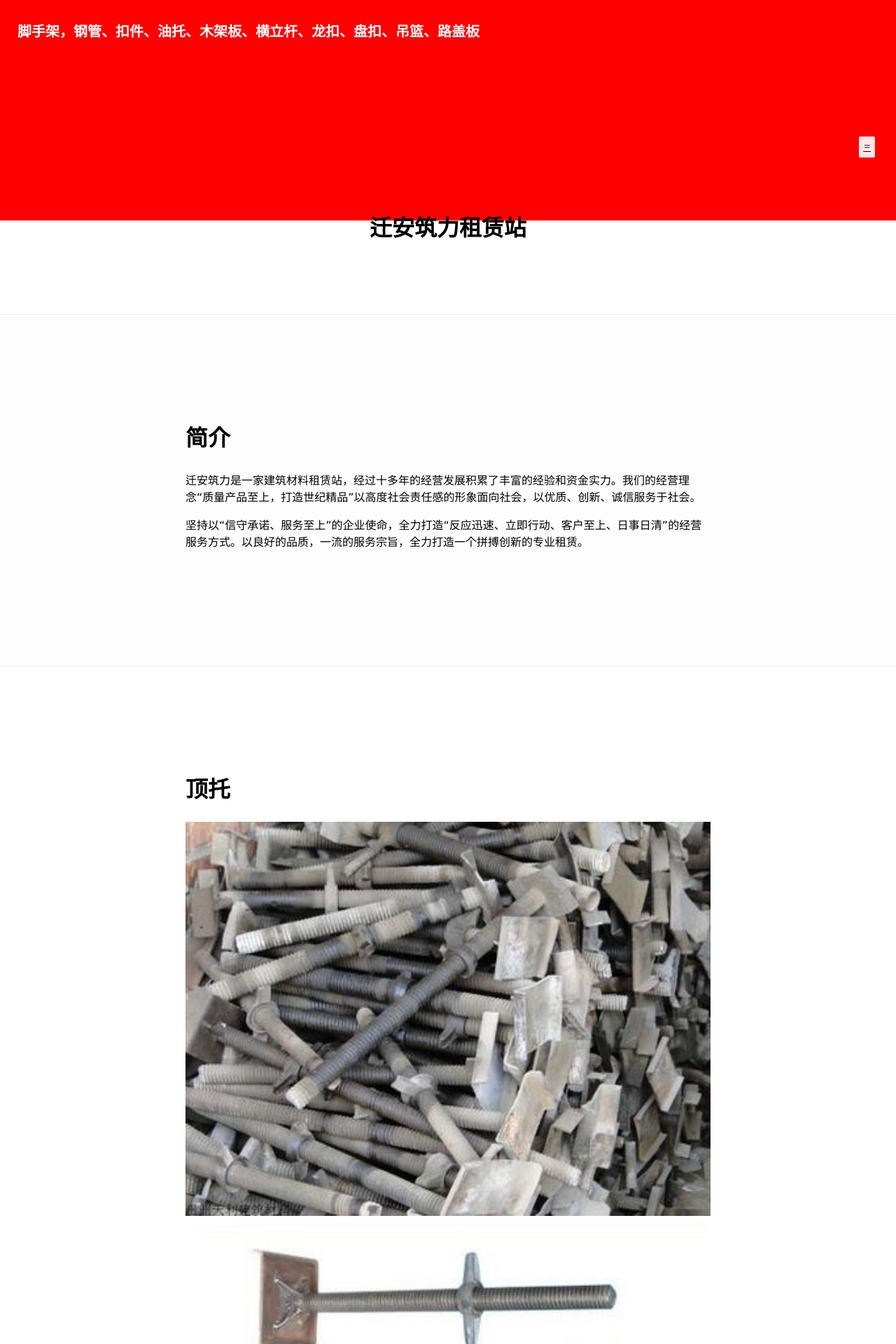
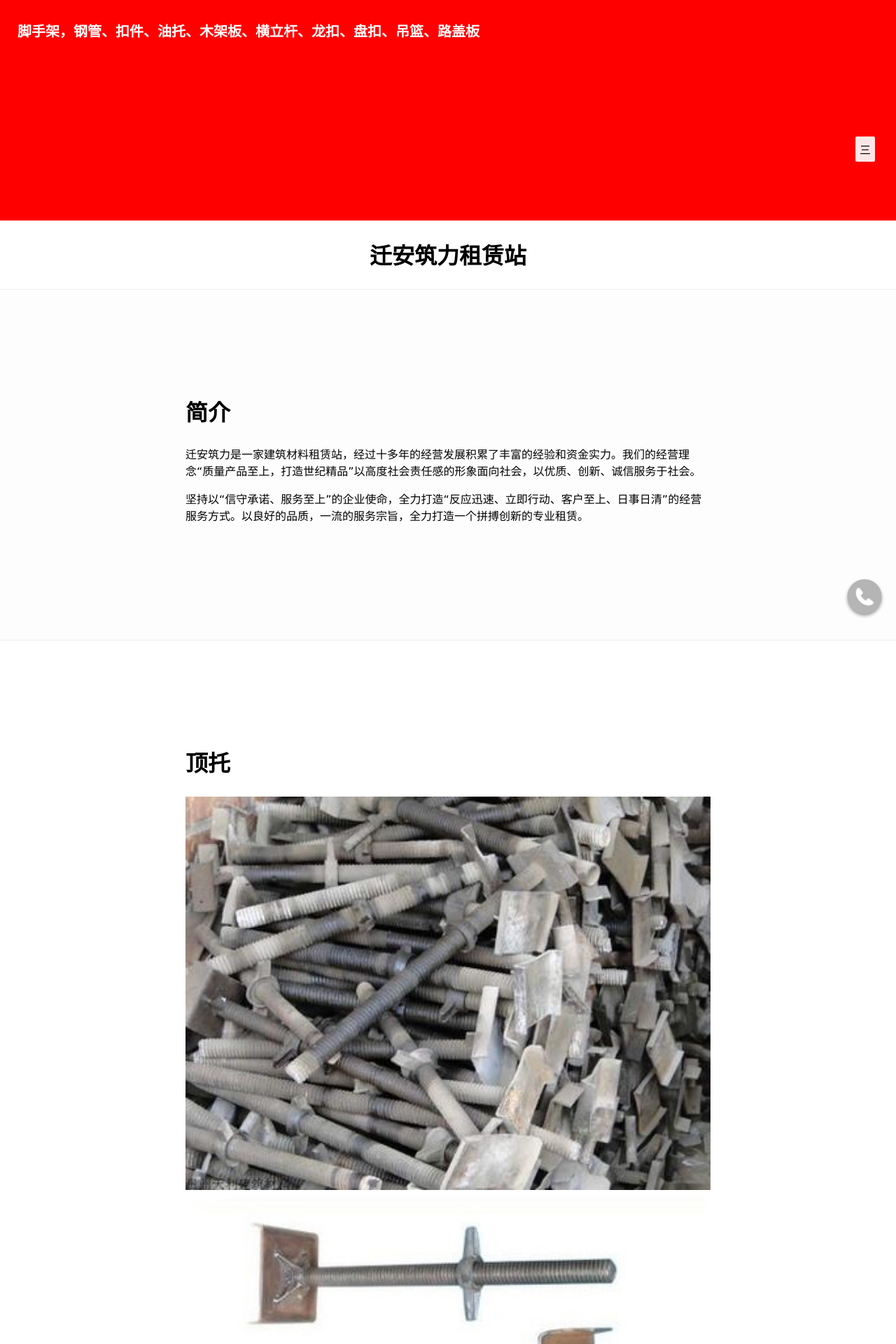
Before and after one commit to zhulizulin/zhulizulin.github.io, a Jekyll site: the page zlzlz.html, which Jekyll copies as it is, in a window 1280 px wide. Shown: the top 1920 px of the page at 70% size. Built offline with Jekyll 4.4.1, drawn with Linux system fonts in a browser that asks for light colours.

Commit message:
update style

```diff
--- a/zlzlz.html
+++ b/zlzlz.html
@@ -3,7 +3,7 @@
 
 <head>
   <meta charset="utf-8">
-  <meta name="viewport" content="width=device-width,initial-scale=1.0">
+  <meta name="viewport" content="width=device-width,initial-scale=1.0, maximum-scale=1.0, user-scalable=0">
   <title>迁安筑力租赁站</title>
 </head>
 <style>
@@ -67,28 +67,6 @@
     text-align: left;
   }
 
-  #top {
-    height: 50%;
-  }
-
-  #heading {
-    -webkit-user-select: none;
-    position: absolute;
-    top: 50%;
-    margin-top: -150px;
-    text-align: center;
-    width: 100%;
-  }
-
-  #logo {
-    font: 150px 'Italiana', sans-serif;
-    text-transform: lowercase;
-  }
-
-  #tagline {
-    font-size: 16px;
-  }
-
   #menu {
     position: fixed;
     top: 195px;
@@ -96,15 +74,12 @@
     z-index: 50;
   }
 
-  #menu:hover ul {
+  #menu-cb:checked ~ ul {
     display: block;
   }
 
-  #menu a {
-    color: inherit;
-  }
 
-  #menu a#toggle {
+  .icon-menu {
     position: absolute;
     top: 0;
     right: 0;
@@ -113,11 +88,6 @@
     border-radius: 2px;
     border: 1px solid transparent;
     z-index: 5;
-  }
-
-  #menu:hover a#toggle {
-    border: 1px solid #efefef;
-    border-bottom: none;
   }
 
   #menu ul {
@@ -145,9 +115,6 @@
     padding: 5px 0;
   }
 
-  #menu ul li a:hover {
-    text-decoration: underline;
-  }
 
   @media screen and (max-width: 700px) {
     section:not(#top) {
@@ -172,6 +139,17 @@
       font-size: 16px;
     }
   }
+  .float-phone {
+    height: 60px;
+    width: 60px;
+    position: fixed;
+    right: 15px;
+    bottom: 15px;
+  }
+  .float-phone img{
+    width: 100%;
+    height: 100%;;
+  }
 
   #logo {
     margin-bottom: 0;
@@ -191,9 +169,8 @@
 <body>
   <section id="top">
     <div id="menu">
-      <a id="toggle" href="#">
-        <i class="icon-menu">=</i>
-      </a>
+      <label for="menu-cb" class="icon-menu">三</label>
+      <input style="display: none" type="checkbox" id="menu-cb"/>
       <ul>
         <li><a href="#introduction">简介</a></li>
         <li><a href="#dingtuo">顶托</a></li>
@@ -207,7 +184,7 @@
     </div>
     <div style="background: red; height: 35vh; color: #ffffff; font-weight: 700; font-size: 20px; line-height: 40px; padding: 25px; box-sizing: border-box">
         脚手架，钢管、扣件、油托、木架板、横立杆、龙扣、盘扣、吊篮、路盖板</div>
-    <div id="heading">
+    <div style="text-align: center; margin-top: 25px;">
       <h1>迁安筑力租赁站</h1>
       <div></div>
     </div>
@@ -273,6 +250,7 @@
 
   <div id="map"></div>
   <div style="height: 50px"></div>
+  <div class="float-phone"><a href="tel:13400457746"><img src="./zlz/ic_float_tel.png"/></a></div>
 </body>
 <script src="https://webapi.amap.com/maps?v=1.4.10&key=de701c29e7e967f146cdf9028effa6de&plugin=AMap.Autocomplete"></script>
 <script>
```
Also changed, not shown: zlz/ic_float_tel.png (added).
